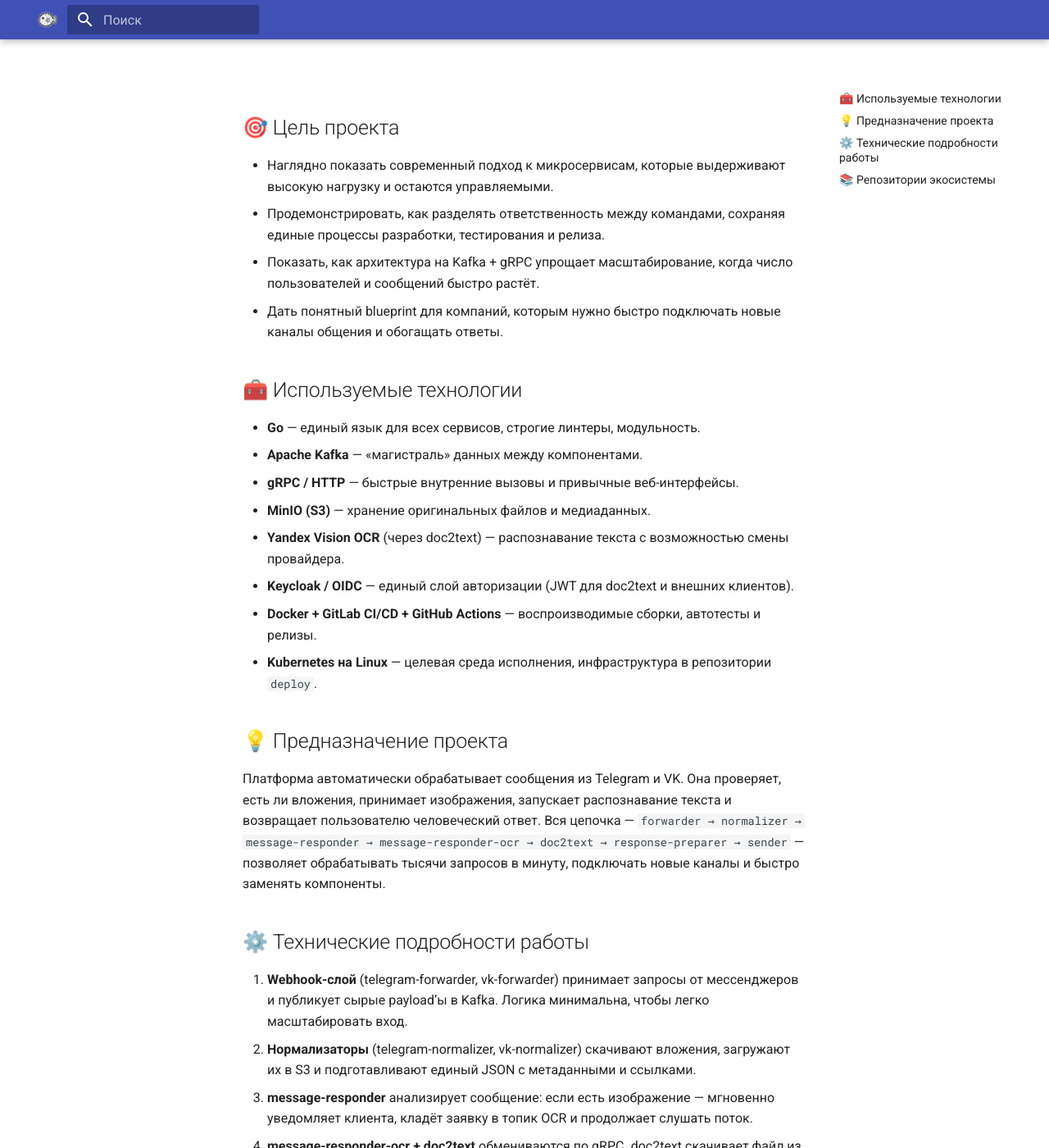
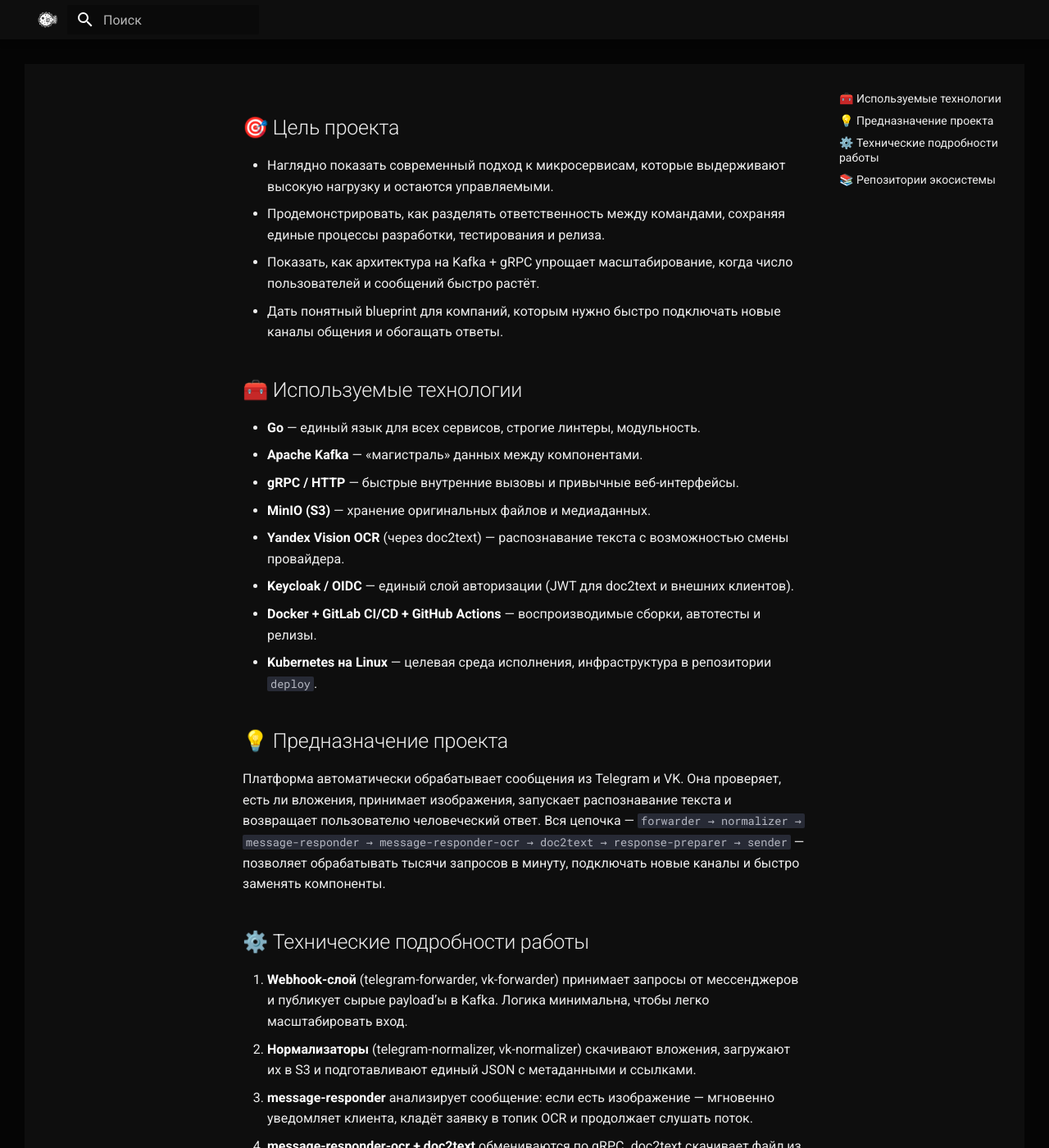
Before and after one commit to pufferfish-io/.github, an MkDocs documentation site: the page built from docs/index.md, in a window 1280 px wide and 1400 px high. Shown: the whole window at 82% size. Built offline with MkDocs 1.6.1 and Material for MkDocs 9.7.7, drawn with Linux system fonts in a browser that asks for light colours.

Commit message:
Apply monochrome theme and add custom blocks

```diff
--- a/docs/assets/styles/custom.css
+++ b/docs/assets/styles/custom.css
@@ -10,3 +10,43 @@
 a.headerlink {
   display: none !important;
 }
+
+body {
+  background: #050505;
+  color: #f5f5f5;
+}
+
+.md-header,
+.md-nav,
+.md-main__inner,
+.md-sidebar,
+.md-footer {
+  background: #0e0e0e;
+}
+
+.md-content__inner,
+.md-nav__link,
+.md-typeset p,
+.md-typeset li {
+  color: #ededed;
+}
+
+.md-typeset strong {
+  color: #ffffff;
+}
+
+.md-typeset a {
+  color: #8ab4f8;
+}
+
+.md-header__button.md-logo img {
+  filter: grayscale(100%);
+}
+
+.custom-top,
+.custom-bottom {
+  min-height: 60px;
+  background: rgba(255, 255, 255, 0.02);
+  border: 1px dashed rgba(255, 255, 255, 0.1);
+  margin: 1.5rem 0;
+}
--- a/mkdocs.yml
+++ b/mkdocs.yml
@@ -1,5 +1,11 @@
 # TODO CUSTOM: update footer social links to desired icons
 extra:
+  announcement:
+    content: ' '
+    type: custom-top
+  footer:
+    content: ' '
+    type: custom-bottom
   generator: Pufferfish Platform Docs
   meta:
   - content: Единая платформа для команд, которые строят масштабируемые сервисы ответа
@@ -57,6 +63,7 @@ theme:
   features:
   - navigation.sections
   - navigation.expand
+  - header.autohide
   hide:
   - feedback
   - footer
@@ -64,6 +71,6 @@ theme:
   logo: assets/logo/png/logo_256.png
   name: material
   palette:
-  - accent: teal
-    primary: indigo
-    scheme: default
+  - accent: indigo
+    primary: grey
+    scheme: slate
```
